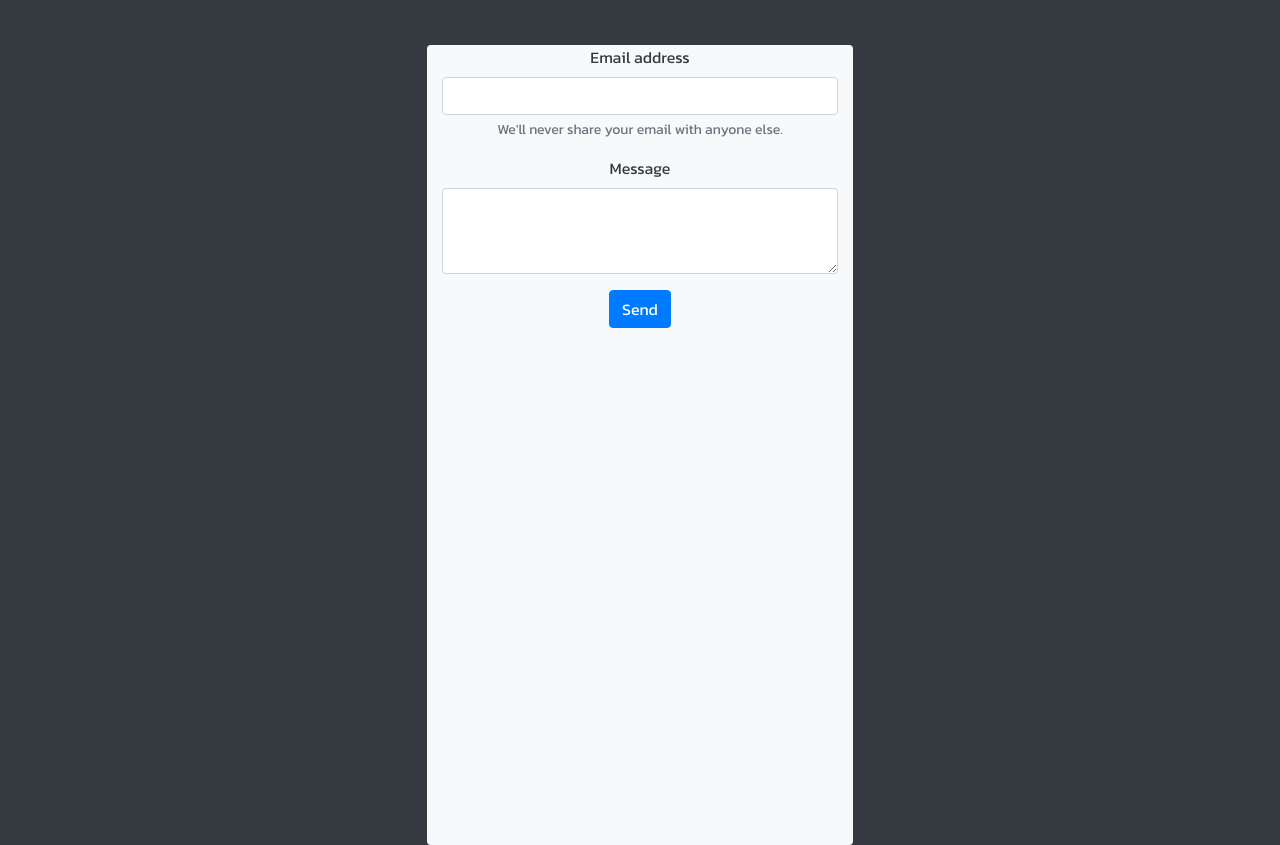
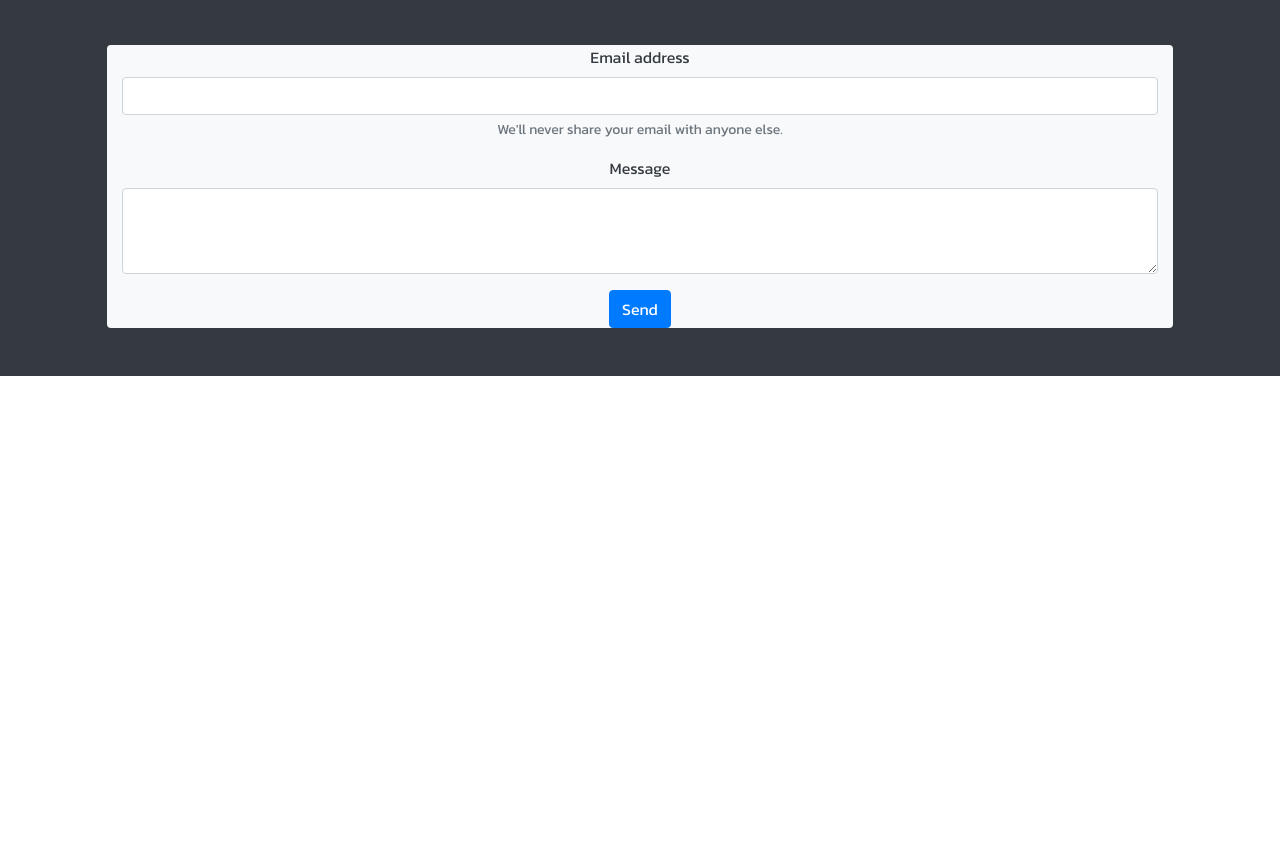
Before and after one commit to troyeh23/webportfolio, a plain HTML site: page index.html in a window 1280 px wide. Shown: the part 1895-2740 px from the top of the page. After the commit the page ends 2271 px from the top, so only its background shows below. Drawn offline with nearby package versions, Linux system fonts and the light colour scheme.

Commit message:
Added capstoneproject code 1

```diff
--- a/index.html
+++ b/index.html
@@ -118,7 +118,7 @@
 
 		 	<!-- Contact Section -->
 		 	 <div id="contact" class="row bg-dark">
-		 	 	<div class="bg-light rounded mx-auto text-dark min-vh-100 mt-5 col-12 col-md-8 col-xl-4">
+		 	 	<div class="bg-light rounded mx-auto text-dark min-vh-60 mt-5 mb-5 col-12 col-md-10 col-xl-10">
 		 	 		<form>
 		 	 		  <div class="form-group">
 		 	 		    <label for="exampleInputEmail1">Email address</label>
```
